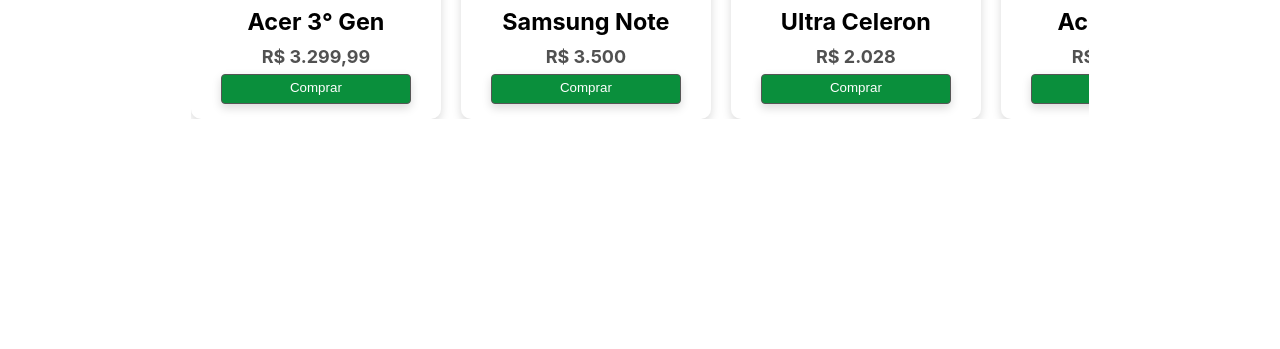
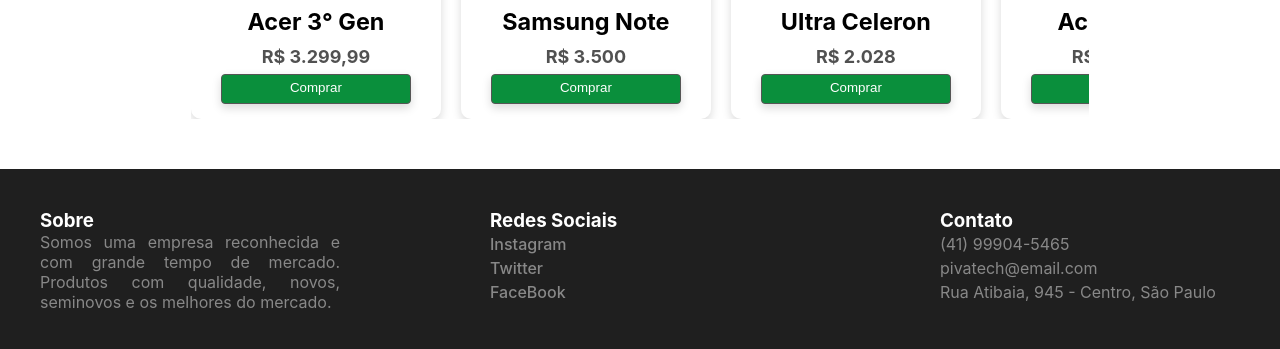
Before and after one commit to lucasbattistipiva/PivaTech, a plain HTML site: page index.html in a window 1280 px wide. Shown: the part 911-1260 px from the top of the page. Before the commit the page ends 1180 px from the top, so only its background shows below. Drawn offline with Linux system fonts and the light colour scheme.

Commit message:
Adicionado footer

```diff
--- a/assets/css/template.css
+++ b/assets/css/template.css
@@ -59,7 +59,7 @@ nav ul {
 
 }
 
-ul li a {
+header ul li a {
     text-decoration: none;
     font-size: 18.4px;
     padding: 6px;
@@ -69,7 +69,7 @@ ul li a {
     color: #0375a2;
 }
 
-ul li a:hover {
+header ul li a:hover {
     background-color: #0375a2;
     color: #FFF;
     box-shadow: 0px 0px 4px #666;
@@ -90,13 +90,12 @@ main {
     align-items: center;
     flex-direction: column;
     height: 100%;
-    padding-bottom: 100px;
     width: 100%;
 }
 
 main .menu-container {
     margin-top: 20px;
-    max-width: 90%;
+    max-width: 1200px;
 }
 
 #inicio {
@@ -268,23 +267,75 @@ main .menu-container {
     color: rgb(245, 179, 1);
 }
 
+#cabecalho {
+    background-color: #1f1f1f;
+    width: 100%;
+    display: flex;
+    justify-content: center;
+    align-items: center;
+    padding-top: 20px;
+    padding-bottom: 40px;
+}
+
+footer {
+    width: 1200px;
+}
+
+.cfg-cabe {
+    text-align: justify;
+}
+
+.cfg-cabe h3 {
+    color: #ffffff;
+}
+
+.cfg-cabe p,ul {
+    color: #888888;
+    list-style: none;
+}
+
+.sobre,.rede-social,.contato {
+    width: 300px;
+    height: 100px;
+}
+
+.rede-social a{
+    color: #888888;
+    font-weight: 500;
+    font-size: 16px;
+    text-decoration: none;
+    line-height: 1.50;
+}
+
+.rede-social a:hover{
+    color: #777777;
+}
+
+.contato p{
+    line-height: 1.50;
+    font-size: 16px;
+}
+
+
 @media (max-width: 768px) {
 
 
     .menu-container .inicio-explica h1 {
-        font-size:45px;
+        font-size: 45px;
         text-align: justify;
     }
+
     .menu-container .inicio-explica p {
-        font-size:21px;
+        font-size: 21px;
         text-align: justify;
     }
+
     .menu-container .inicio-explica a {
         padding: 10px;
         font-size: 18px;
     }
 
-    #inicio .menu-container img{
+    #inicio .menu-container img {
         display: none;
     }
 
@@ -292,11 +343,11 @@ main .menu-container {
         display: none;
     }
 
-    .menuMobile{
+    .menuMobile {
         display: flex;
     }
 
-    nav.ativo{
+    nav.ativo {
         display: flex;
         position: absolute;
         top: 80px;
@@ -308,7 +359,7 @@ main .menu-container {
         width: 200px;
     }
 
-    nav.ativo ul{
+    nav.ativo ul {
         flex-direction: column;
         gap: 20px;
     }
@@ -318,7 +369,18 @@ main .menu-container {
         background-color: #0375a2;
     }
 
-    .carousel{
-        width: 300px;
+    .carousel {
+        width: 250px;
+    }
+
+
+    .cfg-cabe{
+        display: flex;
+        flex-direction: column;
+    }
+
+    .rede-social{
+        margin-top: 20px;
+        margin-bottom: 20px;
     }
 }
--- a/index.html
+++ b/index.html
@@ -25,7 +25,7 @@
                     <ul>
                         <li><a href="#inicio">Início</a></li>
                         <li><a href="#produtos">Produtos</a></li>
-                        <li><a href="">Contato</a></li>
+                        <li><a href="#cabecalho">Contato</a></li>
                     </ul>
                 </nav>
             </div>
@@ -101,6 +101,32 @@
                 <button class="btn next">&#10095;</button>
             </div>
         </section>
+        <section id="cabecalho">
+            <footer>
+                <div class="menu-container cfg-cabe">
+                    <div class="sobre">
+                        <h3>Sobre</h3>
+                        <p>Somos uma empresa reconhecida e com grande tempo de mercado. Produtos com qualidade, novos,
+                            seminovos e os melhores do mercado.
+                        </p>
+                    </div>
+                    <div class="rede-social">
+                        <h3>Redes Sociais</h3>
+                        <ul>
+                            <li><a href="">Instagram</a></li>
+                            <li><a href="">Twitter</a></li>
+                            <li><a href="">FaceBook</a></li>
+                        </ul>
+                    </div>
+                    <div class="contato">
+                        <h3>Contato</h3>
+                        <p>(41) 99904-5465</p>
+                        <p>pivatech@email.com</p>
+                        <p>Rua Atibaia, 945 - Centro, São Paulo </p>
+                    </div>
+                </div>
+            </footer>
+        </section>
     </main>
 </body>
 
```
Lines whose indentation alone changed are shown as unchanged.
